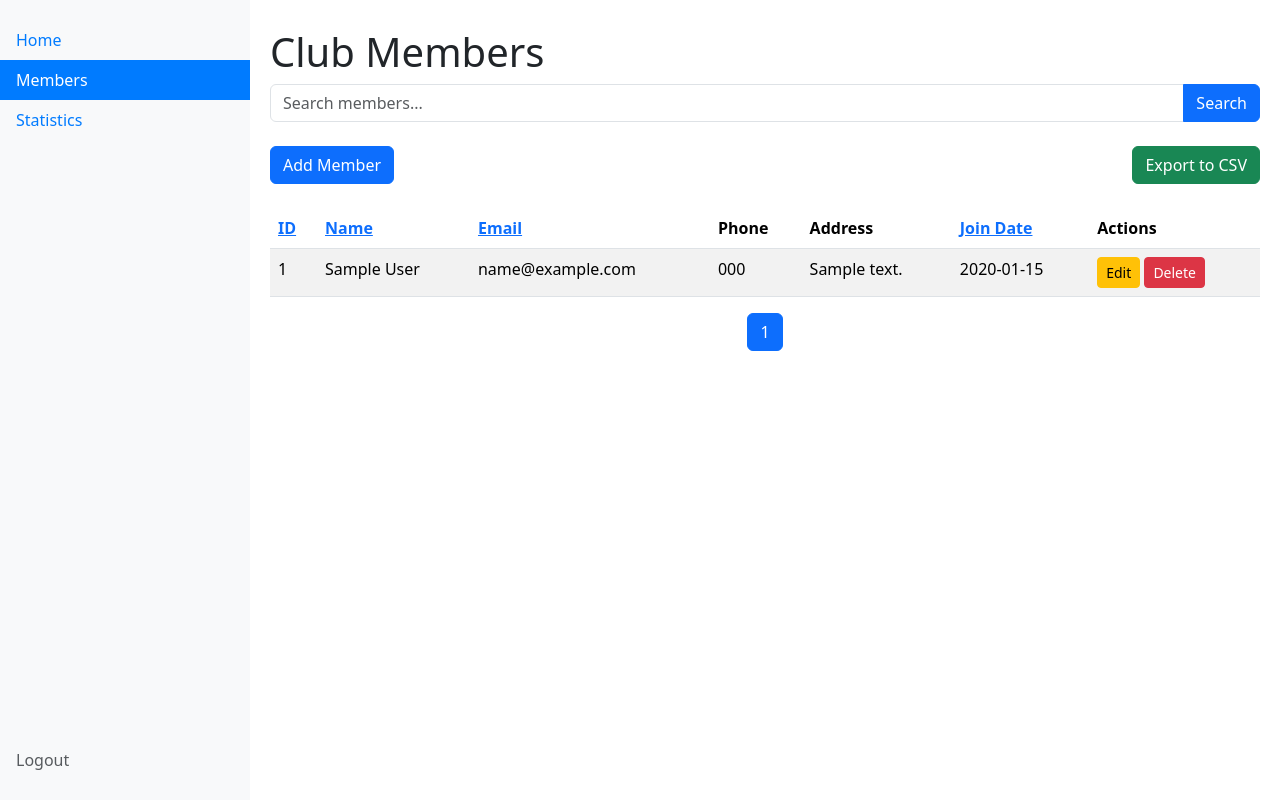
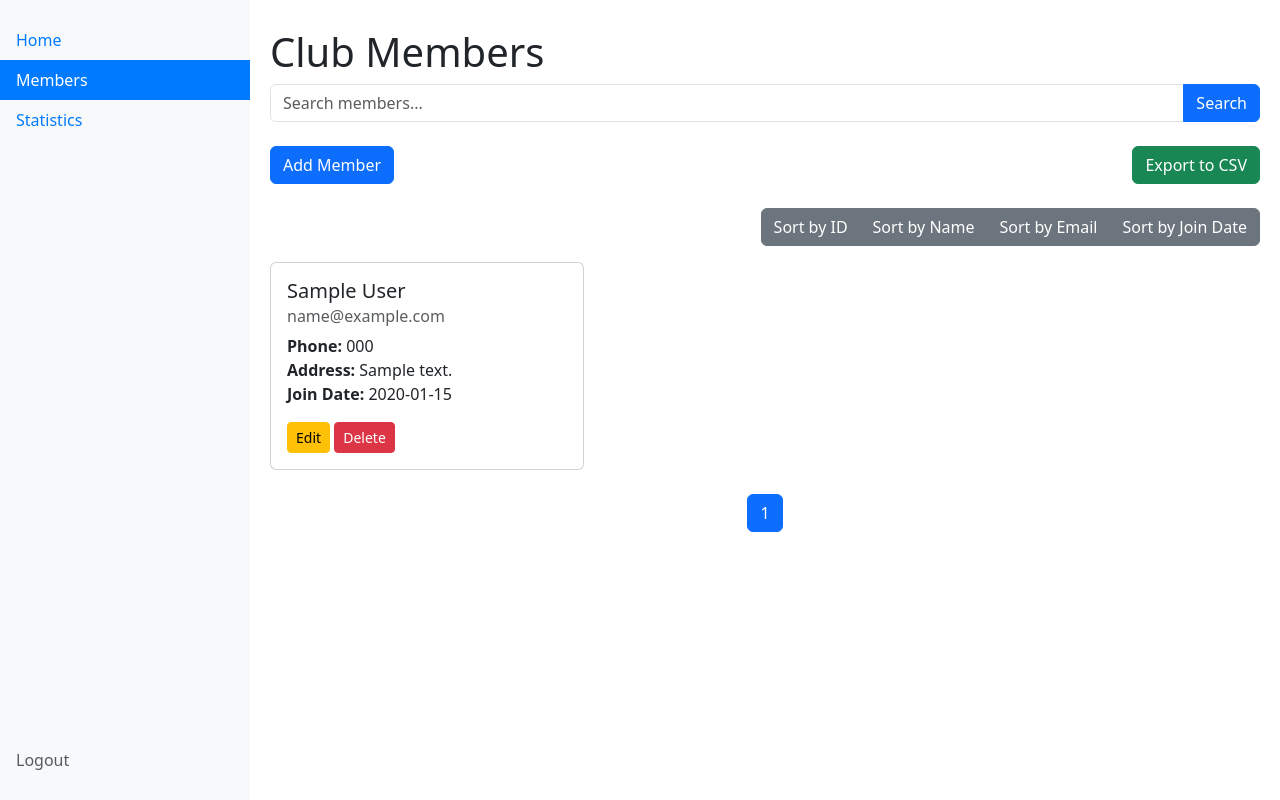
Before and after one commit to leons-code-corner/club_management_app, a Flask app: page /members in a window 1280 px wide. Run offline with Flask 3, Linux system fonts and the light colour scheme; a user stored in the database is signed in; tables that the repository leaves empty hold one stand-in row (values such as "Sample post").

Commit message:
Show members as cards

```diff
--- a/app/templates/members.html
+++ b/app/templates/members.html
@@ -19,10 +19,11 @@
     <!-- Export to CSV button -->
     <a href="{{ url_for('main.export_members') }}" class="btn btn-success mb-4" style="position: absolute; right: 20px;">Export to CSV</a>
 
+    <!--
     <table class="table table-striped">
         <thead>
             <tr>
-                <!-- Sorting links for the table headers -->
+                Sorting links for the table headers‚
                 <th><a href="{{ url_for('main.members', sort_by='id', sort_order='asc' if sort_order == 'desc' else 'desc', search=search_query) }}">ID</a></th>
                 <th><a href="{{ url_for('main.members', sort_by='name', sort_order='asc' if sort_order == 'desc' else 'desc', search=search_query) }}">Name</a></th>
                 <th><a href="{{ url_for('main.members', sort_by='email', sort_order='asc' if sort_order == 'desc' else 'desc', search=search_query) }}">Email</a></th>
@@ -56,6 +57,44 @@
             {% endfor %}
         </tbody>
     </table>
+-->
+
+    <!-- Sorting links for the grid view -->
+    <div class="d-flex justify-content-end mb-3">
+        <div class="btn-group" role="group" aria-label="Sorting options">
+            <a href="{{ url_for('main.members', sort_by='id', sort_order='asc' if sort_order == 'desc' else 'desc', search=search_query) }}" class="btn btn-secondary">Sort by ID</a>
+            <a href="{{ url_for('main.members', sort_by='name', sort_order='asc' if sort_order == 'desc' else 'desc', search=search_query) }}" class="btn btn-secondary">Sort by Name</a>
+            <a href="{{ url_for('main.members', sort_by='email', sort_order='asc' if sort_order == 'desc' else 'desc', search=search_query) }}" class="btn btn-secondary">Sort by Email</a>
+            <a href="{{ url_for('main.members', sort_by='join_date', sort_order='asc' if sort_order == 'desc' else 'desc', search=search_query) }}" class="btn btn-secondary">Sort by Join Date</a>
+        </div>
+    </div>
+
+    <!-- Grid of member tiles -->
+    <div class="row">
+        {% for member in members %}
+            <div class="col-md-4 mb-4">
+                <div class="card">
+                    <div class="card-body">
+                        <h5 class="card-title">{{ member.name }}</h5>
+                        <h6 class="card-subtitle mb-2 text-muted">{{ member.email }}</h6>
+                        <p class="card-text">
+                            <strong>Phone:</strong> {{ member.phone }}<br>
+                            <strong>Address:</strong> {{ member.address }}<br>
+                            <strong>Join Date:</strong> {{ member.join_date.strftime('%Y-%m-%d') }}
+                        </p>
+                        <a href="{{ url_for('main.edit_member', id=member.id) }}" class="btn btn-warning btn-sm">Edit</a>
+                        <form method="POST" action="{{ url_for('main.delete_member', id=member.id) }}" style="display:inline;">
+                            <button type="submit" class="btn btn-danger btn-sm" onclick="return confirm('Are you sure you want to delete this member?');">Delete</button>
+                        </form>
+                    </div>
+                </div>
+            </div>
+        {% else %}
+            <div class="col-12">
+                <div class="alert alert-info text-center">No members found</div>
+            </div>
+        {% endfor %}
+    </div>
 
     <!-- Pagination controls -->
     <nav aria-label="Member list pagination">
```
